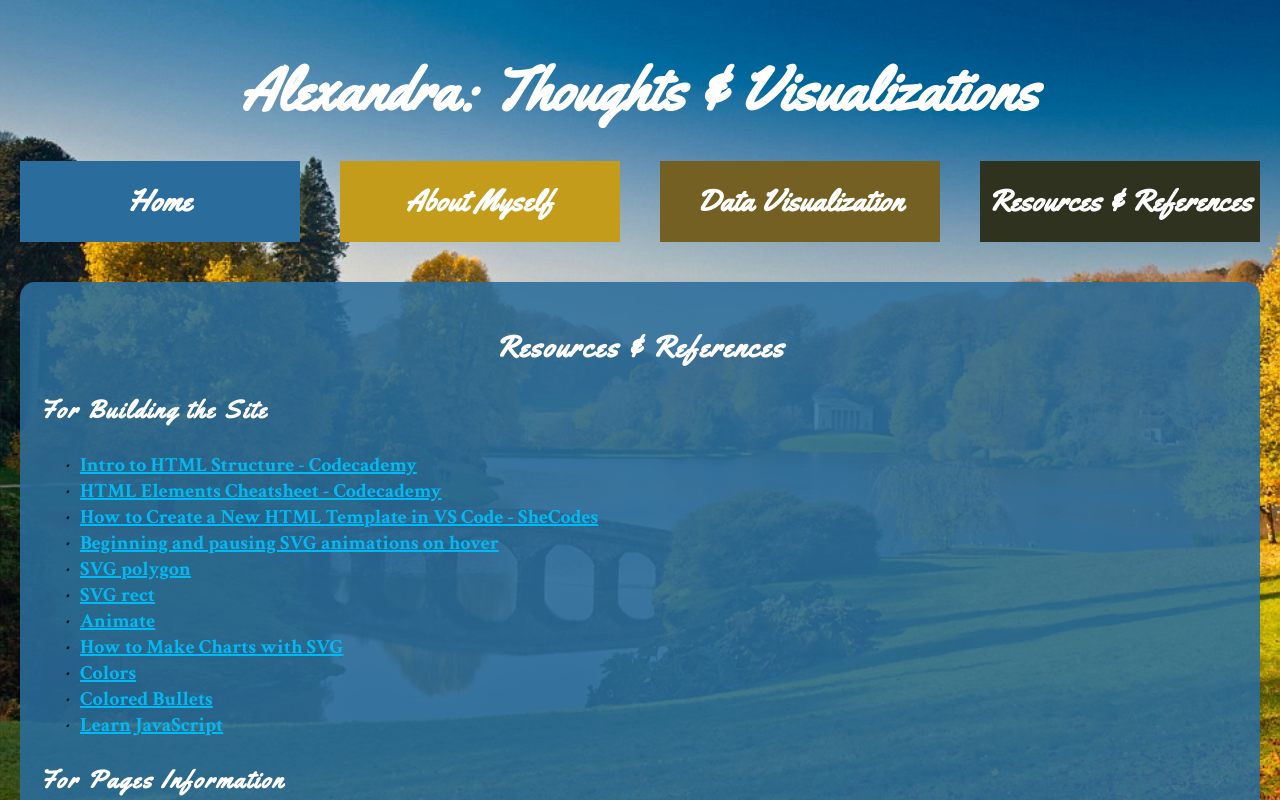
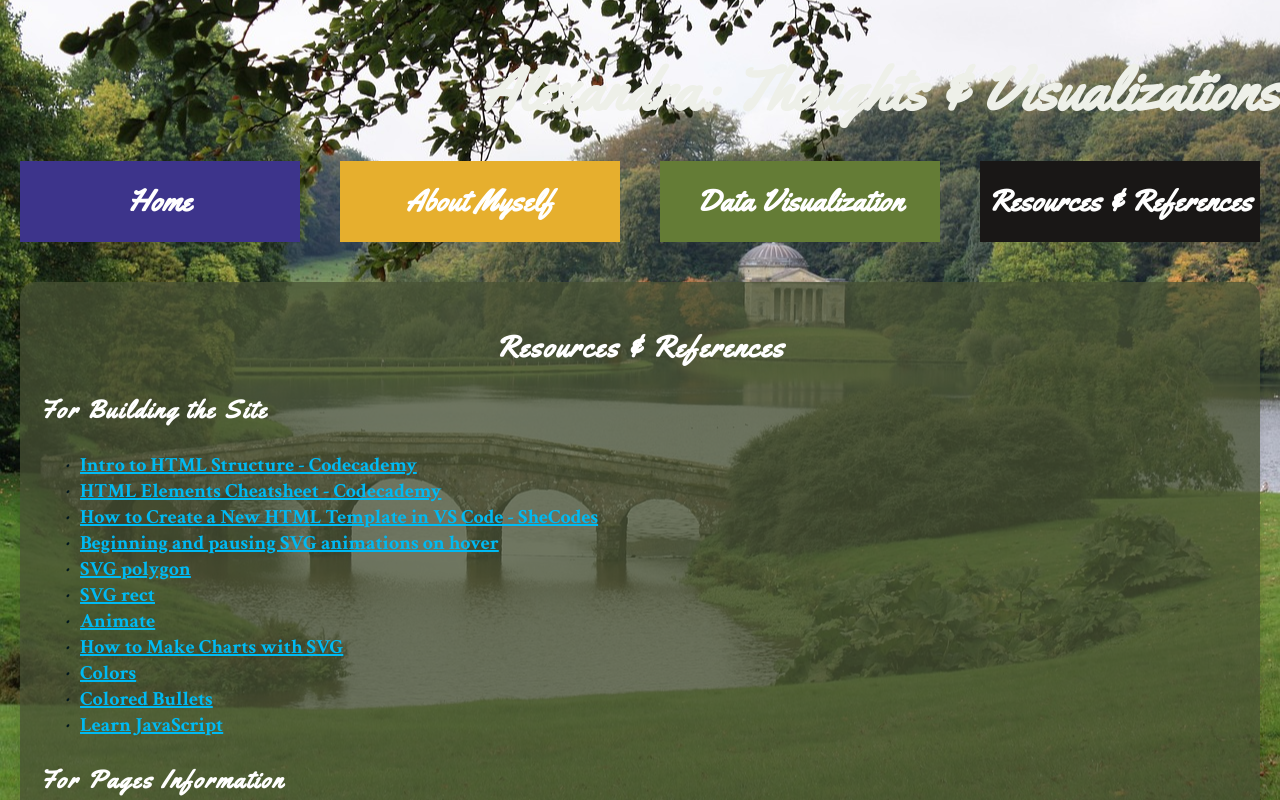
Before and after one commit to aroussopoulou/aroussopoulou.github.io, a plain HTML site: page Assigment1/resourcesreferences.html in a window 1280 px wide. Drawn offline with Linux system fonts and the light colour scheme.

Commit message:
Update sorces.css

```diff
--- a/Assigment1/sorces.css
+++ b/Assigment1/sorces.css
@@ -6,7 +6,7 @@ body, html {
 }
 
 body {
-    background-image: url('./background.jpg');
+    background-image: url('./background1.jpg');
     background-size: cover;
     background-position: center;
     background-repeat: no-repeat;
@@ -19,8 +19,8 @@ body {
 
 header h1 {
     background-color: rgba(0, 0, 0, 0.0);
-    color: white;
-    text-align: center;
+    color: #eef0e9;
+    text-align: right;
     padding: 10px 0;
     font-family: 'Yellowtail', cursive;
     font-size: 60px;
@@ -43,19 +43,19 @@ nav td {
 }
 
 nav td:nth-child(1) a {
-    background-color: #2A6C9C;
+    background-color: #3D348B;
 }
 
 nav td:nth-child(2) a {
-    background-color: #C49C1C;
+    background-color: #E6AF2E;
 }
 
 nav td:nth-child(3) a {
-    background-color: #736022;
+    background-color: #647C36;
 }
 
 nav td:nth-child(4) a {
-    background-color: #2E321E;
+    background-color: #191716;
 }
 
 nav a.button {
@@ -84,7 +84,7 @@ main {
 
 .content-container {
     border-collapse: collapse;
-    background-color: #2a6d9ce1; /* Semi-transparent white */
+    background-color: #485234c0; /* Semi-transparent white */
     border-radius: 15px; /* Rounded corners */
     padding: 20px; /* Inner spacing */
     margin: 0px; /* Center the container horizontally */
```
